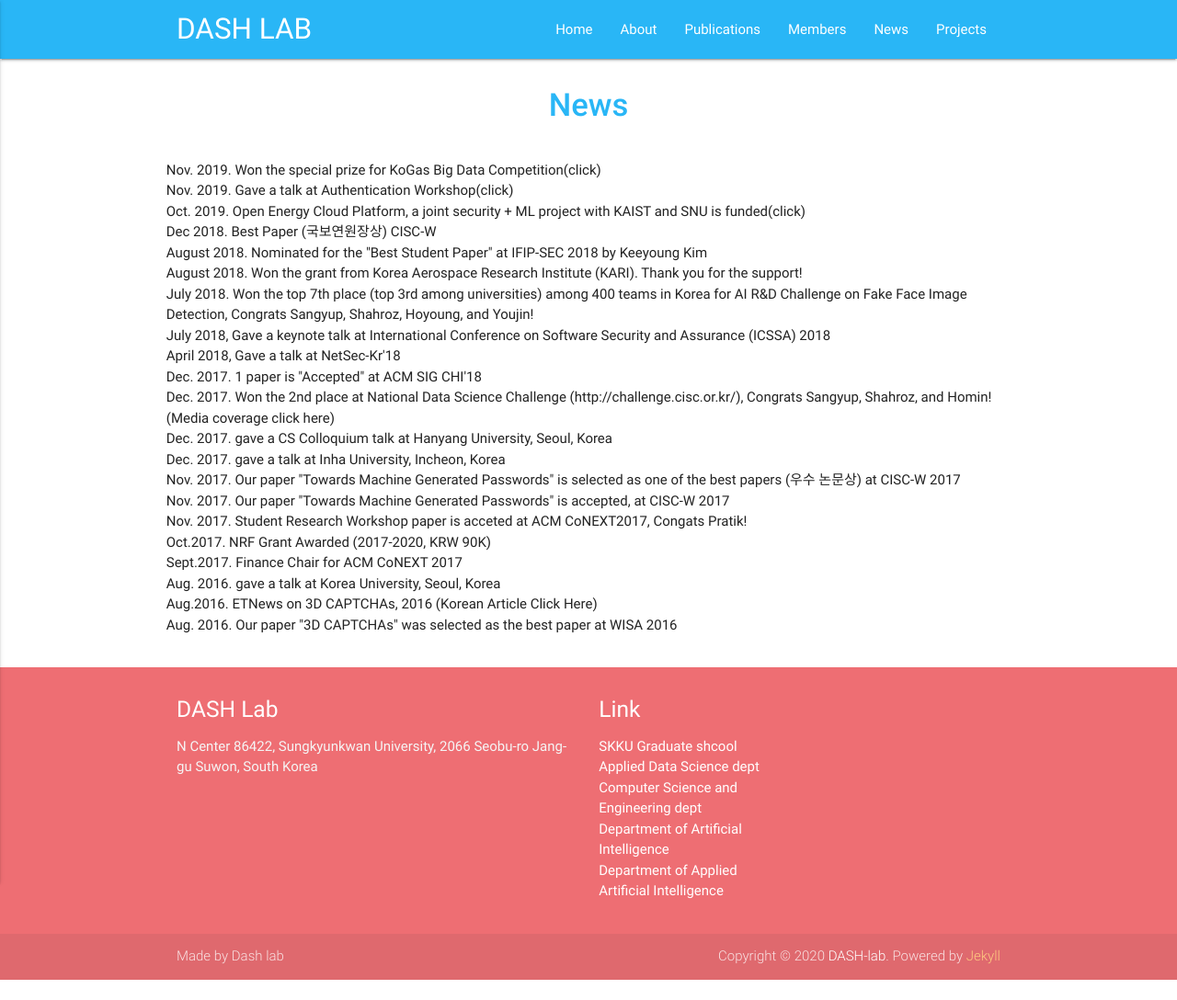
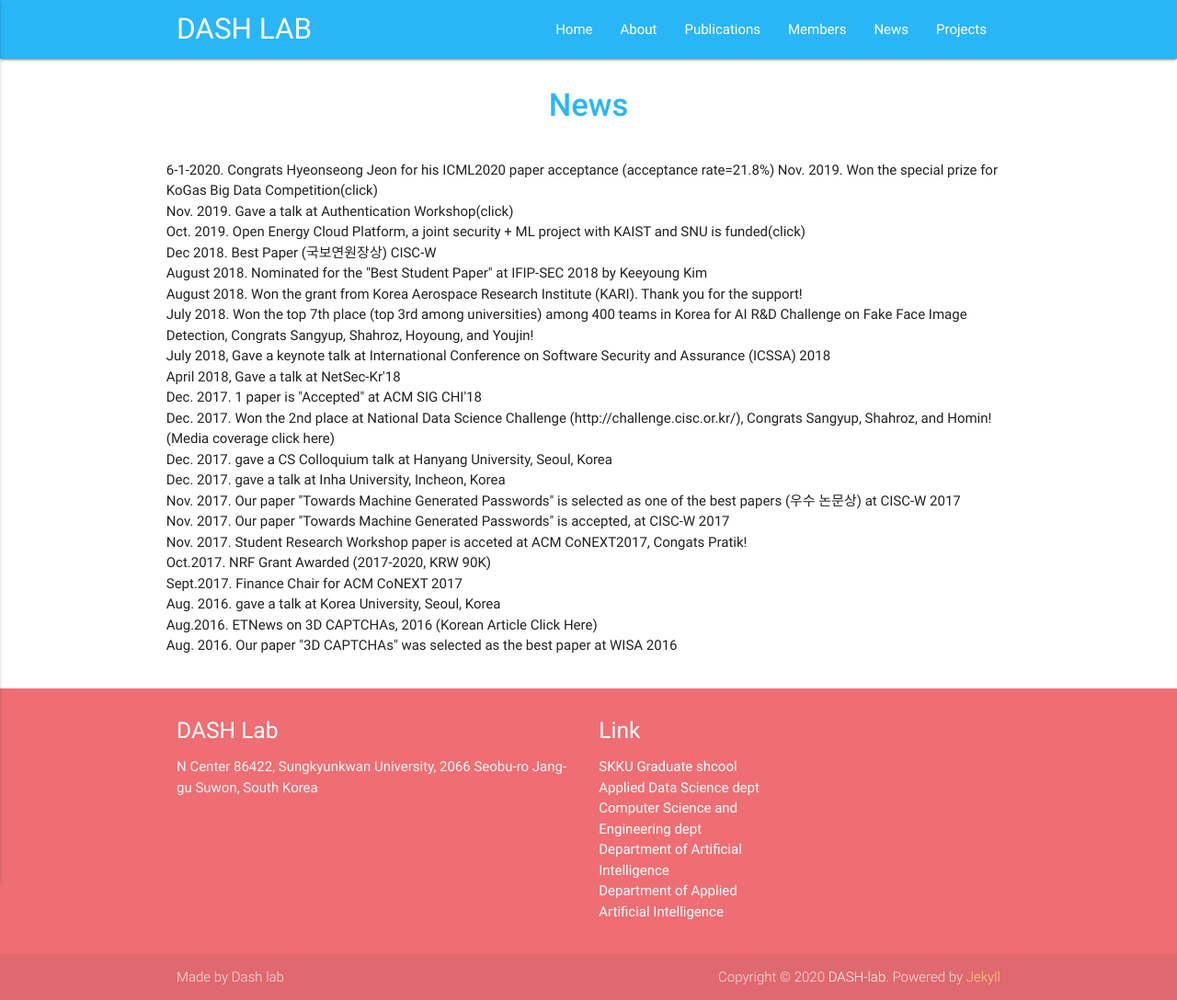
Before and after one commit to Yurim990507/DASH-Lab.github.io, a Jekyll site: the page built from example4.md, in a window 1280 px wide. Shown: the whole page at 92% size. Built offline with Jekyll 4.4.1, drawn with Linux system fonts in a browser that asks for light colours; before the commit the page ends 1066 px from its top, so only the background shows below that.

Commit message:
Update example4.md

```diff
--- a/example4.md
+++ b/example4.md
@@ -8,6 +8,7 @@ permalink: /News/
 
 <div class="section">
     <div class="row">
+6-1-2020. Congrats Hyeonseong Jeon for his ICML2020 paper acceptance (acceptance rate=21.8%)
 Nov. 2019. Won the special prize for KoGas Big Data Competition(click) <br>
 Nov. 2019. Gave a talk at Authentication Workshop(click) <br>
 Oct. 2019. Open Energy Cloud Platform, a joint security + ML project with KAIST and SNU is funded(click) <br>
```
